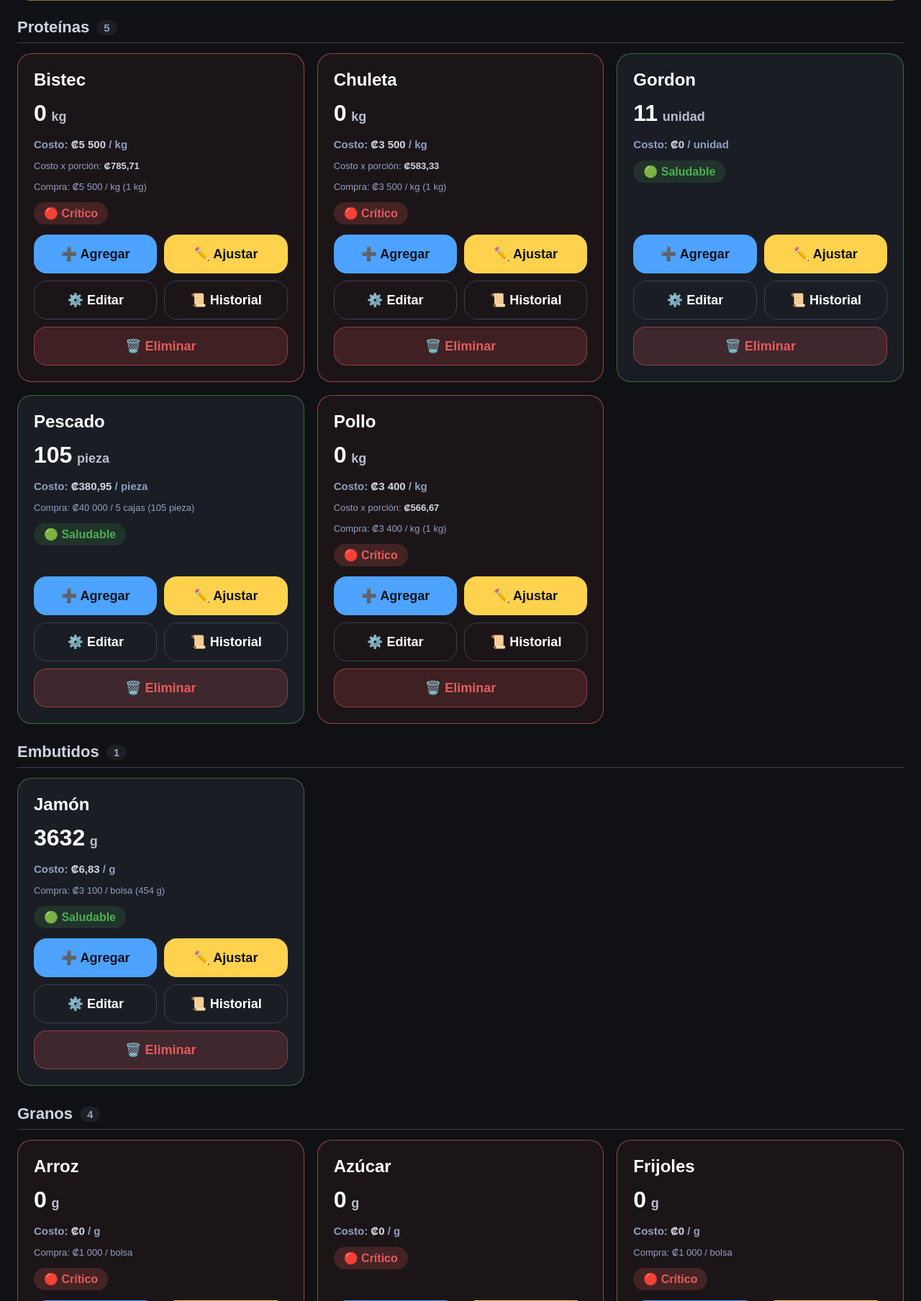
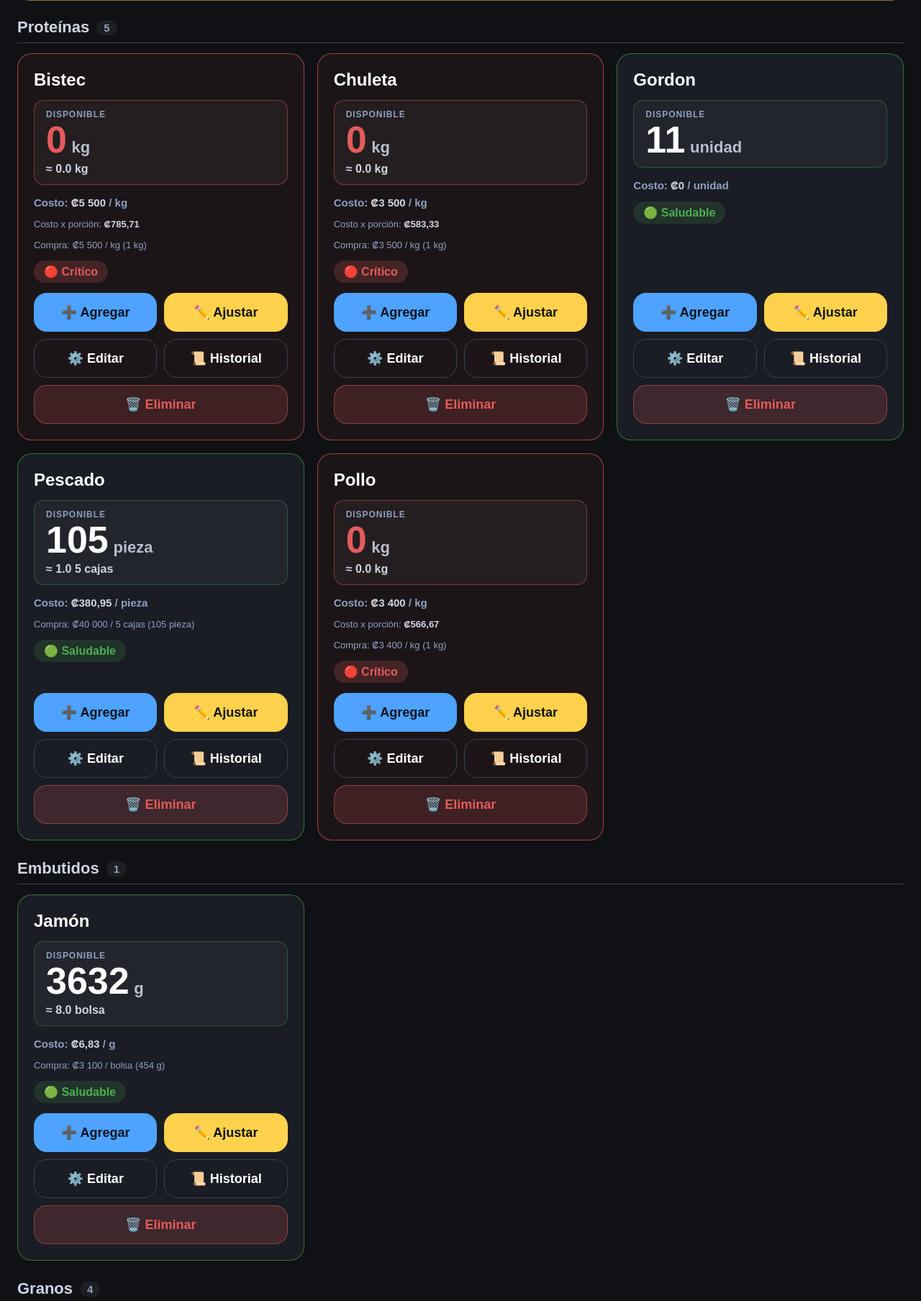
Before and after one commit to derod/listorestaurantsoftware, a FastAPI app: page /admin/inventario in a window 1280 px wide. Shown: the part 729-2537 px from the top of the page at 72% size. Run offline with FastAPI, Linux system fonts and the light colour scheme; the visitor is signed in with stand-in values (Sample User, id 1); data comes from the database, SQL or seed files in the repository; parts of the project's set-up code (start-up, migrations or seed data) failed here and were passed over.

Commit message:
feat(inventario): stock disponible en grande con etiqueta y equivalente en presentaciones
Cada card resalta lo disponible en un bloque "Disponible" con el número en
52px y, si el insumo tiene presentación de compra, el equivalente aprox. en
bolsas/paquetes (≈ N presentación). En estado crítico el número va en rojo.

Co-Authored-By: Claude Opus 4.8 <noreply@anthropic.com>

```diff
--- a/restaurant_kds_project/app/templates/admin_inventario.html
+++ b/restaurant_kds_project/app/templates/admin_inventario.html
@@ -27,8 +27,15 @@
   .inv2-card.low { border-color:rgba(255,210,77,0.60); }
   .inv2-card.crit { border-color:rgba(228,91,91,0.65); background:rgba(228,91,91,0.06); }
   .inv2-card-name { font-size:24px; font-weight:800; }
-  .inv2-card-stock { font-size:32px; font-weight:800; }
-  .inv2-card-unit { color:#b7becd; font-size:18px; font-weight:600; }
+  .inv2-card-avail { background:rgba(255,255,255,0.04); border:1px solid var(--border); border-radius:14px; padding:12px 16px; }
+  .inv2-card.ok .inv2-card-avail { border-color:rgba(76,175,80,0.35); }
+  .inv2-card.low .inv2-card-avail { border-color:rgba(255,210,77,0.40); }
+  .inv2-card.crit .inv2-card-avail { border-color:rgba(228,91,91,0.45); }
+  .inv2-card-avail-label { font-size:12px; text-transform:uppercase; letter-spacing:0.08em; color:#8ea0c0; font-weight:800; margin-bottom:2px; }
+  .inv2-card-stock { font-size:52px; font-weight:900; line-height:1; }
+  .inv2-card.crit .inv2-card-stock { color:var(--red); }
+  .inv2-card-unit { color:#b7becd; font-size:22px; font-weight:700; }
+  .inv2-card-pres { color:#cfd5e1; font-size:16px; font-weight:700; margin-top:6px; }
   .inv2-card-price { color:#8ea0c0; font-size:15px; font-weight:600; margin-top:2px; }
   .inv2-card-price b { color:#cfd5e1; font-weight:800; }
   .inv2-cats { display:flex; flex-direction:column; gap:26px; }
@@ -484,12 +491,22 @@
       costLines += `<div class="inv2-card-cost">Compra: ${formatMoney(ing.purchase_price)} / ${escapeHtml(ing.purchase_unit)}${ing.pack_content ? " (" + formatNum(ing.pack_content) + " " + u + ")" : ""}</div>`;
     }
     const lowNote = ing.low ? `<div class="inv2-card-cost" style="color:var(--yellow);font-weight:700;">⚠ Bajo el mínimo (${formatNum(ing.min_stock)} ${u})</div>` : "";
+    let presLine = "";
+    if (ing.pack_content && ing.pack_content > 0) {
+      const packs = ing.stock / ing.pack_content;
+      const packLabel = escapeHtml(ing.purchase_unit || "presentación");
+      presLine = `<div class="inv2-card-pres">≈ ${packs.toFixed(1)} ${packLabel}</div>`;
+    }
     return `
       <div class="inv2-card ${cls}">
         <div class="inv2-card-name">${escapeHtml(ing.name)}</div>
-        <div>
-          <span class="inv2-card-stock">${formatNum(ing.stock)}</span>
-          <span class="inv2-card-unit">${u}</span>
+        <div class="inv2-card-avail">
+          <div class="inv2-card-avail-label">Disponible</div>
+          <div>
+            <span class="inv2-card-stock">${formatNum(ing.stock)}</span>
+            <span class="inv2-card-unit">${u}</span>
+          </div>
+          ${presLine}
         </div>
         ${costLines}
         ${lowNote}
```
